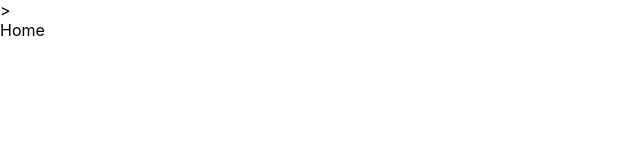
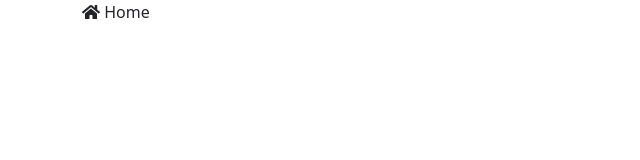
Before and after one commit to mareRad21/React-Aplikacija-za-prodaju-uredjaja, a React (Create React App) app: page / in a window 1280 px wide. Shown: the top 160 px of the page, without its empty margins (0-640 px from the left). Built offline with nearby package versions, Linux system fonts and the light colour scheme.

Commit message:
Installation of required libraries for frontend aplication

```diff
--- a/public/index.html
+++ b/public/index.html
@@ -4,7 +4,7 @@
     <meta charset="utf-8" />
     <link rel="icon" href="%PUBLIC_URL%/favicon.ico" />
     <meta name="viewport" content="width=device-width, initial-scale=1" />
-    <meta name="theme-color" content="#000000" />>
+    <meta name="theme-color" content="#000000" />
     <link rel="manifest" href="%PUBLIC_URL%/manifest.json" />
     <title>Aplikacija za prodaju elektronske robe</title>
   </head>
--- a/src/components/App/App.tsx
+++ b/src/components/App/App.tsx
@@ -1,11 +1,14 @@
 import React from 'react';
 import './App.css';
+import {Container, Card} from 'react-bootstrap';
+import {faHome, faUpload} from '@fortawesome/free-solid-svg-icons';
+import { FontAwesomeIcon } from '@fortawesome/react-fontawesome';
 
 function App() {
   return (
-    <div className="App">
-      Home
-    </div>
+    <Container className="App">
+      <FontAwesomeIcon icon={faHome}/> Home
+    </Container>
   );
 }
 
--- a/src/index.tsx
+++ b/src/index.tsx
@@ -3,6 +3,11 @@
 import App from './components/App/App';
 import './index.css';
 import reportWebVitals from './reportWebVitals';
+import 'bootstrap/dist/css/bootstrap.min.css';
+import 'jquery/dist/jquery.js';
+import 'popper.js/dist/popper.js';
+import 'bootstrap/dist/js/bootstrap.min.js';
+import '@fortawesome/fontawesome-free/css/fontawesome.min.css';
 
 ReactDOM.render(
   <React.StrictMode>
```
Also changed, not shown: package.json (+8 -0 lines), 1 other file (tests, documents, lock files or other folders).
